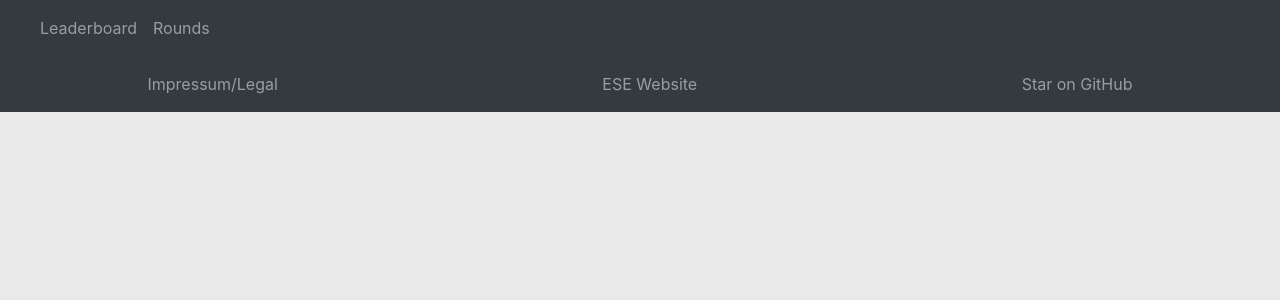
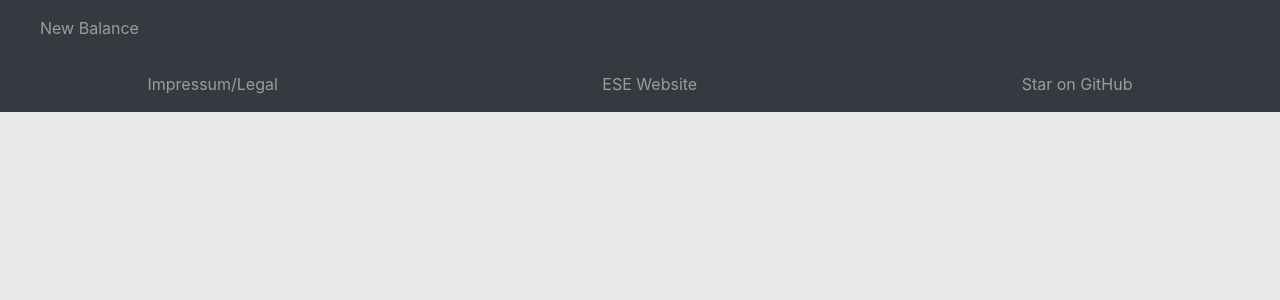
Before and after one commit to FAUSheppy/open-web-leaderboard, a Python web app: template templates/livegames.html in a window 1280 px wide. Shown: the top 300 px of the page. Run offline with Jinja, Linux system fonts and the light colour scheme; the template is opened without the code that fills it, so the values that code supplies are empty; some libraries are stand-ins or nearby versions.

Commit message:
remove leaderboard from navbar

```diff
--- a/templates/navbar.html
+++ b/templates/navbar.html
@@ -10,11 +10,13 @@
       <!-- left side -->
       <ul class="navbar-nav mr-auto">
         <li class="nav-item">
-          <a class="nav-link" href="/">Leaderboard</a>
+          <a class="nav-link" href="/">New Balance</a>
         </li>
+        <!--
         <li class="nav-item">
           <a class="nav-link" href="/rounds">Rounds</a>
         </li>
+        -->
       </ul>
     </div>
 </nav>
```
